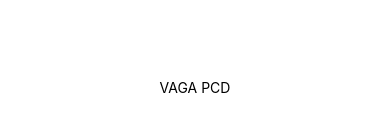
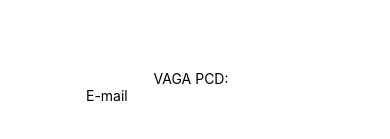
Before and after one commit to EduardoDuX/VAGAPCD, a React Native app in the folder vagapcd/: screen / in a window 390 px wide. Shown: the part 335-474 px from the top of the page. Built offline with nearby package versions, Linux system fonts and the light colour scheme.

Commit message:
mudanças 11/03

```diff
--- a/vagapcd/App.js
+++ b/vagapcd/App.js
@@ -1,13 +1,39 @@
 import React, { Component } from 'react';
-import { Text, View } from 'react-native';
+import { StyleSheet, Text, View, TextInput } from 'react-native';
+
+
+const styles = StyleSheet.create({
+
+  bigBlack: {
+    color: 'black',
+    fontWeight: 'bold',
+    fontSize: 30,
+    alignItems:'center',
+    flex:1,
+    justifyContent:'center',
+
+  },
+  black:{
+    color:'black',
+  },
+  });
 
 export default class Login extends Component {
+  constructor(props) {
+    super(props);
+    this.state = {text: ''};
+  }
   render() {
     return (
-      <View style={{ flex: 1, justifyContent: "center", alignItems: "center" }}>
-        <Text>VAGA PCD</Text>
+      <View style={styles.bigBlack}>
+      <Text>VAGA PCD:{this.state.text}  </Text>
 
+      <TextInput
+          placeholder="E-mail"
+          onChangeText={(text) => this.setState({text})}
+          value={this.state.text}
+      />
       </View>
-    );
+    )
   }
 }
```
